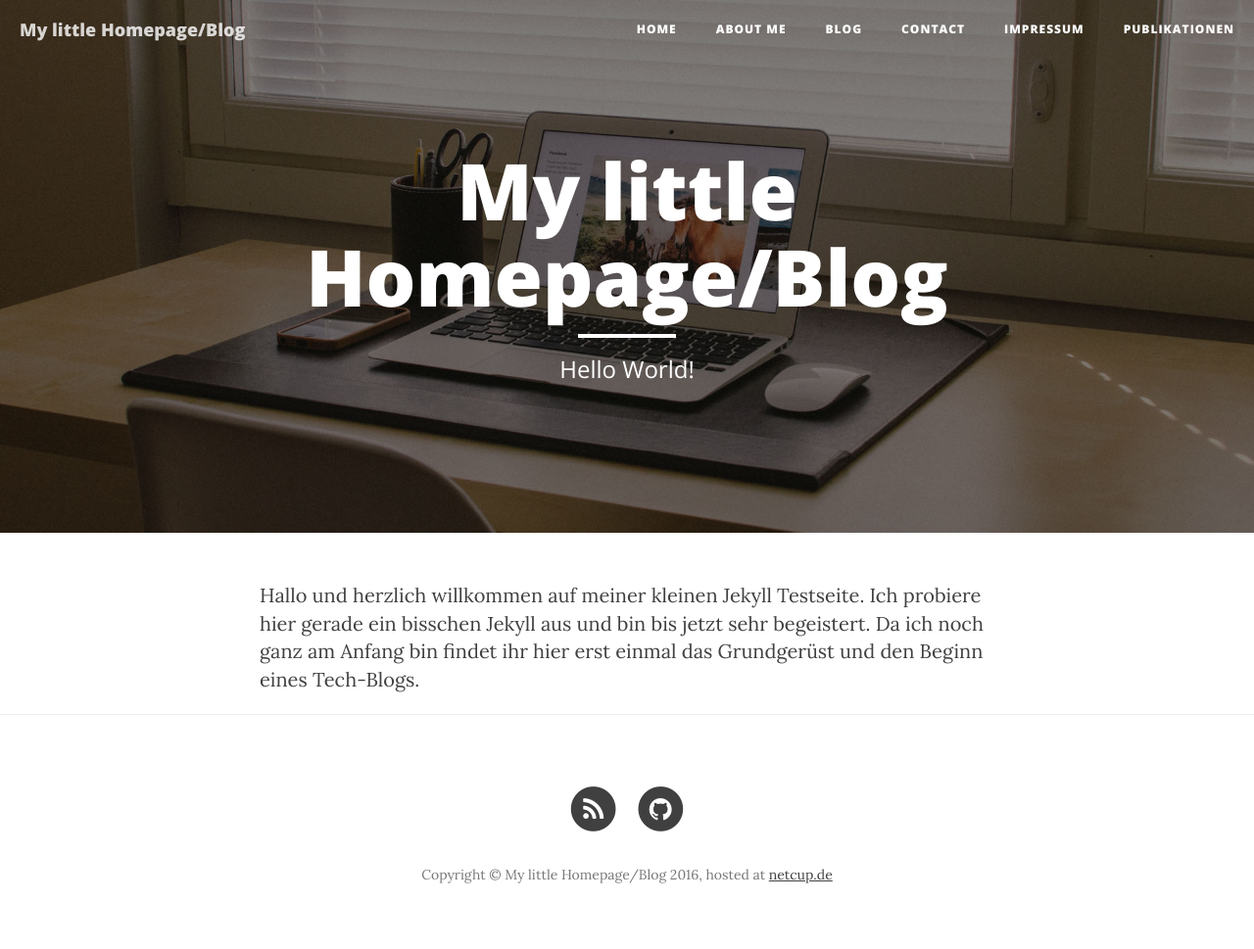
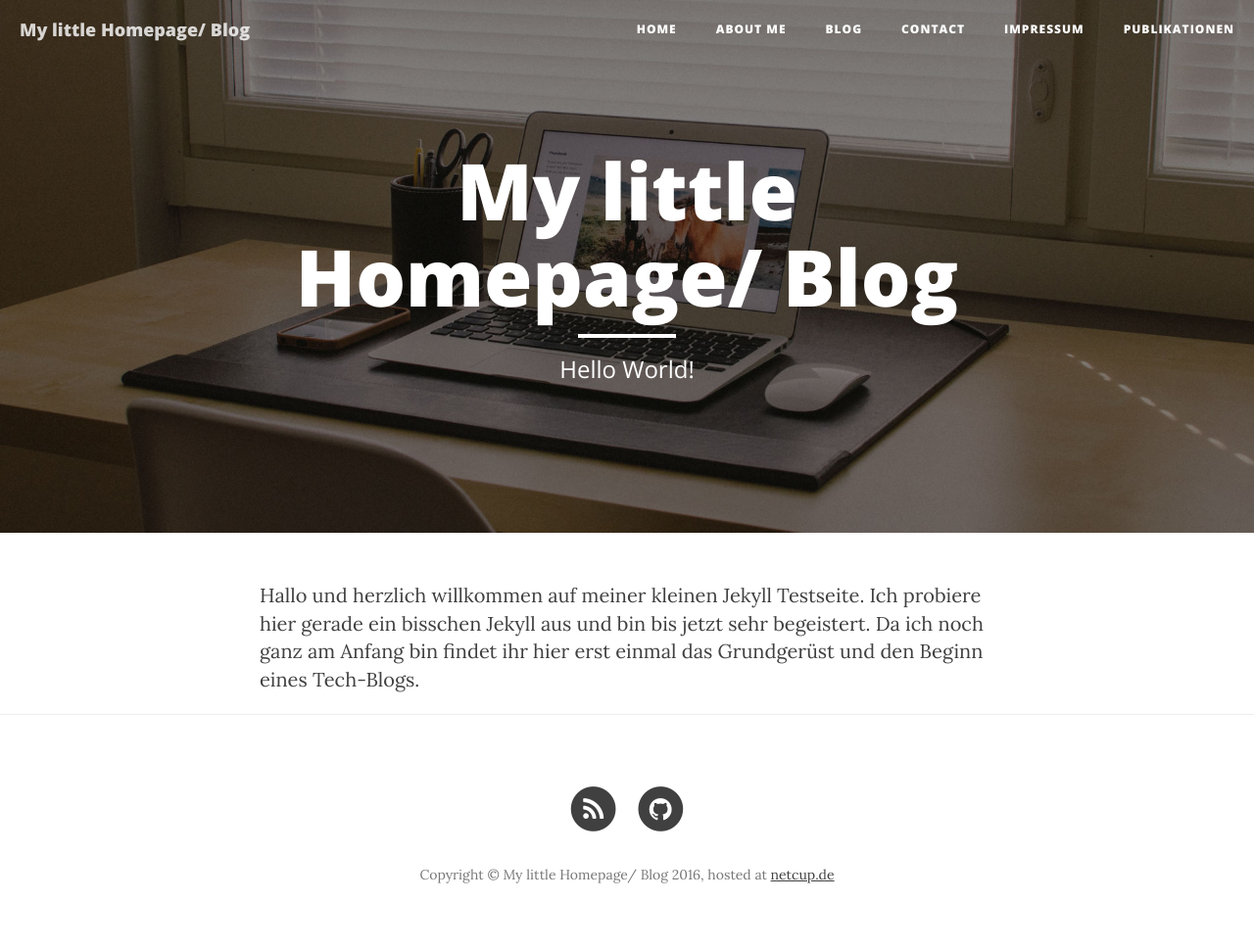
Before and after one commit to Danny4927/danny4927.github.io, a Jekyll site: the page built from index.html, in a window 1280 px wide. Shown: the whole page at 98% size. Built offline with Jekyll 4.4.1, drawn with Linux system fonts in a browser that asks for light colours; nearby versions of some CDN libraries.

Commit message:
minor changes

```diff
--- a/_config.yml
+++ b/_config.yml
@@ -1,5 +1,5 @@
 # Site settings
-title: My little Homepage/Blog
+title: My little Homepage/ Blog
 email: info@danielknoell.de
 description: > # this means to ignore newlines until "baseurl:"
   This is my little homepage with tech blog.
--- a/_posts/2015-07-20-home-server-aufbau.markdown
+++ b/_posts/2015-07-20-home-server-aufbau.markdown
@@ -48,7 +48,7 @@ Der Gehäuselüfter läuft durchgehend auf 100 %, da er direkt an das Netzteil a
 eine gewisse Geräuschkulisse, welche jedoch nicht so sehr stört, da der Server bei uns im Gang steht. Eine Lösung dafür
 wäre das Ersetzen des Lüfters durch einen anderen, der direkt an das Mainboard angeschlossen ist und darüber gesteuert wird.
 
-**update** Der Gehäuselüfter ist trotzdem leiser als das integrierte Netzteil. Daher sollte dieses zuerst z.B. durch
+**Update:** Der Gehäuselüfter ist trotzdem leiser als das integrierte Netzteil. Daher sollte dieses zuerst z.B. durch
 eine PicoPSU eretzt werden
 
 ## Übersicht
```
